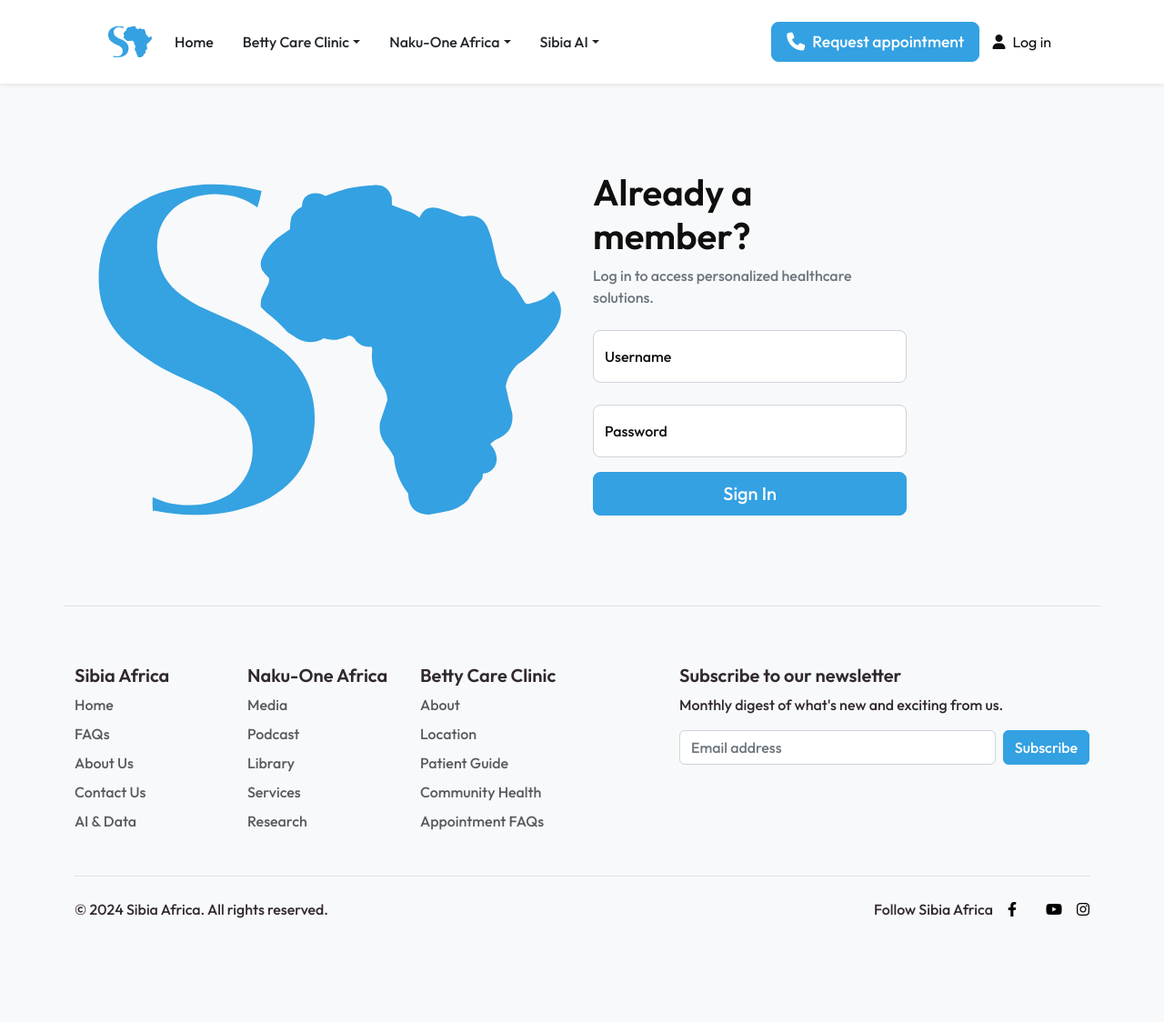
After one commit to fourpixels-studio/sibia.africa, a Django app: template account/templates/account_signin.html in a window 1280 px wide. The commit adds this page. Shown: the whole page at 91% size. Run offline with Django 5.2, Linux system fonts and the light colour scheme; the template is opened without the code that fills it: values that come from a table or form of the project are taken from there, others are empty; some libraries are stand-ins or nearby versions.

Commit message:
account app first commit

```diff
--- /dev/null
+++ b/account/templates/account_signin.html
@@ -0,0 +1,40 @@
+{% extends 'base.html' %}
+{% load static %}
+{% block body %}
+<div style="margin-top: 6.5rem;">
+    {% if signin_form.non_field_errors %}
+
+    <header class="container">
+        {% for error in signin_form.non_field_errors %}
+        <div class="alert alert-warning list-unstyled text-center" role="alert">{{ error }}</div>
+        {% endfor %}
+    </head>
+    {% endif %}
+    <main class="container">
+
+        <section class="row p-3 justify-content-bewteen align-items-center">
+            <div class="col-6 d-sm-none d-md-block">
+                <img style="max-height: 70vh;" src="{% static 'logo/logo.svg' %}" class="img-fluid"/>
+            </div>
+            <div class="col-sm-12 col-md-4">
+                <h1 class="font-alt">Already a member?</h1>
+                <p class="text-muted">Log in to access personalized healthcare solutions.</p>
+                <form method="POST" action="{% url 'account_signin' %}" class="mb-3" onsubmit="showSpinner()">
+                    {% csrf_token %}
+                    <div class="form-floating my-4">
+                        <input placeholder="Password" type="text" class="form-control form-control-lg" id="id_username" name="username" required/>
+                        <label class="text-default" for="username">Username</label>
+                        <div class="invalid-feedback">Username is required.</div>
+                    </div>
+                    <div class="form-floating">
+                        <input placeholder="Password" type="password" class="form-control form-control-lg" id="id_password" name="password" required/>
+                        <label class="text-default" for="password">Password</label>
+                        <div class="invalid-feedback">Password is required.</div>
+                    </div>
+                    <button type="submit" value="Sign In" class="btn submit-btn mt-3 w-100 btn-lg btn-primary">Sign In</button>
+                </form>
+            </div>
+        </section>
+    </main>
+</div>
+{% endblock %}
--- a/website/models.py
+++ b/website/models.py
@@ -13,8 +13,8 @@ class Homepage(models.Model):
     hero_title = models.CharField(max_length=150, blank=True, null=True)
     hero_paragraph = models.TextField(blank=True, null=True)
     hero_primary_btn = models.CharField(max_length=90, blank=True, null=True)
-    hero_secpndary_btn = models.CharField(max_length=90, blank=True, null=True)
-    hero_image = models.ImageField(
+    hero_secondary_btn = models.CharField(max_length=90, blank=True, null=True)
+    hero_image = models.FileField(
         upload_to="homepage/", blank=True, null=True)
     quote = models.TextField(blank=True, null=True)
     feature_1_title = models.CharField(max_length=150, blank=True, null=True)
--- a/website/templates/footer.html
+++ b/website/templates/footer.html
@@ -1,12 +1,66 @@
-<footer class="bg-dark text-center py-5">
-    <div class="container px-5">
-        <div class="text-white-50 small">
-            <div class="mb-2">&copy; Sibia Africa 2024. All Rights Reserved.</div>
-            <a href="#!">Privacy</a>
-            <span class="mx-1">&middot;</span>
-            <a href="#!">Terms</a>
-            <span class="mx-1">&middot;</span>
-            <a href="#!">FAQ</a>
-        </div>
+<div class="container-fluid text-brown">
+    <div class="container border-top pt-3">
+        <footer class="py-5">
+            <div class="row">
+                <div class="col-6 col-md-2 mb-3">
+                    <h5 class="font-alt">Sibia Africa</h5>
+                    <ul class="nav flex-column">
+                    <li class="nav-item mb-2"><a href="#" class="nav-link p-0 text-body-secondary">Home</a></li>
+                    <li class="nav-item mb-2"><a href="#" class="nav-link p-0 text-body-secondary">FAQs</a></li>
+                    <li class="nav-item mb-2"><a href="#" class="nav-link p-0 text-body-secondary">About Us</a></li>
+                    <li class="nav-item mb-2"><a href="#" class="nav-link p-0 text-body-secondary">Contact Us</a></li>
+                    <li class="nav-item mb-2"><a href="#" class="nav-link p-0 text-body-secondary">AI & Data</a></li>
+                    </ul>
+                </div>
+
+                <div class="col-6 col-md-2 mb-3">
+                    <h5 class="font-alt">Naku-One Africa</h5>
+                    <ul class="nav flex-column">
+                    <li class="nav-item mb-2"><a href="#" class="nav-link p-0 text-body-secondary">Media</a></li>
+                    <li class="nav-item mb-2"><a href="#" class="nav-link p-0 text-body-secondary">Podcast</a></li>
+                    <li class="nav-item mb-2"><a href="#" class="nav-link p-0 text-body-secondary">Library</a></li>
+                    <li class="nav-item mb-2"><a href="#" class="nav-link p-0 text-body-secondary">Services</a></li>
+                    <li class="nav-item mb-2"><a href="#" class="nav-link p-0 text-body-secondary">Research</a></li>
+                    </ul>
+                </div>
+
+                <div class="col-6 col-md-2 mb-3">
+                    <h5 class="font-alt">Betty Care Clinic</h5>
+                    <ul class="nav flex-column">
+                    <li class="nav-item mb-2"><a href="#" class="nav-link p-0 text-body-secondary">About</a></li>
+                    <li class="nav-item mb-2"><a href="#" class="nav-link p-0 text-body-secondary">Location</a></li>
+                    <li class="nav-item mb-2"><a href="#" class="nav-link p-0 text-body-secondary">Patient Guide</a></li>
+                    <li class="nav-item mb-2"><a href="#" class="nav-link p-0 text-body-secondary">Community Health</a></li>
+                    <li class="nav-item mb-2"><a href="#" class="nav-link p-0 text-body-secondary">Appointment FAQs</a></li>
+                    </ul>
+                </div>
+
+                <div class="col-md-5 offset-md-1 mb-3">
+                    <form>
+                    <h5 class="font-alt">Subscribe to our newsletter</h5>
+                    <p>Monthly digest of what's new and exciting from us.</p>
+                    <div class="d-flex flex-column flex-sm-row w-100 gap-2">
+                        <form action="{% url 'newsletter_subscription' %}" method="POST">
+                            {% csrf_token %}
+                            <label for="id_email" class="visually-hidden">Email address</label>
+                            <input required name="email" id="id_email" type="text" class="form-control" placeholder="Email address">
+                            <button class="btn btn-primary" type="button">Subscribe</button>
+                        </form>
+                    </div>
+                    </form>
+                </div>
+            </div>
+
+            <div class="d-flex flex-column flex-sm-row justify-content-between py-4 my-4 border-top">
+                <p>© 2024 Sibia Africa. All rights reserved.</p>
+                <ul class="list-unstyled d-flex">
+                    <li class="ms-3">Follow Sibia Africa</li>
+                    <li class="ms-3"><a class="link-body-emphasis" href="#"><i class="fa-brands fa-facebook-f"></i></a></li>
+                    <li class="ms-3"><a class="link-body-emphasis" href="#"><i class="fa-brands fa-x-twitter"></i></a></li>
+                    <li class="ms-3"><a class="link-body-emphasis" href="#"><i class="fa-brands fa-youtube"></i></a></li>
+                    <li class="ms-3"><a class="link-body-emphasis" href="#"><i class="fa-brands fa-instagram"></i></a></li>
+                </ul>
+            </div>
+        </footer>
     </div>
-</footer>
+</div>
--- a/website/templates/modals/login.html
+++ b/website/templates/modals/login.html
@@ -4,7 +4,7 @@
             <div class="modal-body">
                 <div class="container">
                     <div class="row justify-content-center align-items-center g-3">
-                        <form  method="POST" enctype="multipart/form-data" class="col mb-3">
+                        <form action="{% url 'account_signin' %}" method="POST" enctype="multipart/form-data" class="col mb-3" onsubmit="showSpinner()">
                             {% csrf_token %}
                             <div class="d-flex mt-4 justify-content-between">
                                 <h3 class="font-alt">Welcome back!</h3>
@@ -21,7 +21,7 @@
                                 <label for="password">Password</label>
                                 <div class="invalid-feedback">Password is required.</div>
                             </div>
-                            <input type="submit" value="Sign In" class="btn my-4 btn-primary btn-lg w-100"/>
+                            <input type="submit" value="Sign in" class="btn my-4 btn-primary btn-lg w-100"/>
                             <p>Don't have an account? <span><a class="link fw-bold">Create account</a></span></p>
                         </form>
                     </div>
--- a/website/templates/modals/request_appointment.html
+++ b/website/templates/modals/request_appointment.html
@@ -6,7 +6,7 @@
                 <button class="btn-close btn-close-white" type="button" data-bs-dismiss="modal" aria-label="Close"></button>
             </div>
             <div class="modal-body border-0 p-4">
-                <form id="contactForm" data-sb-form-api-token="API_TOKEN">
+                <form id="contactForm" method="POST" onsubmit="showSpinner()">
                     <!-- Name input-->
                     <div class="form-floating mb-3">
                         <input class="form-control" id="name" type="text" placeholder="Enter your name..." data-sb-validations="required" />
@@ -32,27 +32,15 @@
                         <label for="message">Message</label>
                         <div class="invalid-feedback" data-sb-feedback="message:required">A message is required.</div>
                     </div>
-                    <!-- Submit success message-->
-                    <!---->
-                    <!-- This is what your users will see when the form-->
-                    <!-- has successfully submitted-->
                     <div class="d-none" id="submitSuccessMessage">
                         <div class="text-center mb-3">
                             <div class="fw-bolder">Form submission successful!</div>
-                            To activate this form, sign up at
-                            <br />
-                                    <a href="https://startbootstrap.com/solution/contact-forms">https://startbootstrap.com/solution/contact-forms</a>
-                                </div>
-                            </div>
-                            <!-- Submit error message-->
-                            <!---->
-                            <!-- This is what your users will see when there is-->
-                            <!-- an error submitting the form-->
-                            <div class="d-none" id="submitErrorMessage"><div class="text-center text-danger mb-3">Error sending message!</div></div>
-                            <!-- Submit Button-->
-                            <div class="d-grid"><button class="btn btn-primary rounded-pill btn-lg disabled" id="submitButton" type="submit">Submit</button></div>
-                        </form>
+                        </div>
                     </div>
-                </div>
+                    <div class="d-none" id="submitErrorMessage"><div class="text-center text-danger mb-3">Error sending message!</div></div>
+                    <div class="d-grid"><button class="btn btn-primary btn-lg disabled" id="submitButton" type="submit">Submit</button></div>
+                </form>
             </div>
         </div>
+    </div>
+</div>
--- a/website/templates/navbar.html
+++ b/website/templates/navbar.html
@@ -24,8 +24,8 @@
                 </li>
                 <li class="nav-item">
                     <div class="dropdown">
-                        <a class="nav-link me-lg-3 dropdown-toggle hover"  id="dropdownNakuOneAfrica" data-bs-toggle="dropdown" aria-expanded="false">Naku-One Africa</a>
-                        <ul class="dropdown-menu" aria-labelledby="dropdownNakuOneAfrica">
+                        <a class="nav-link me-lg-3 dropdown-toggle hover"  id="dropdownAdmin" data-bs-toggle="dropdown" aria-expanded="false">Naku-One Africa</a>
+                        <ul class="dropdown-menu" aria-labelledby="dropdownAdmin">
                             <li><a class="dropdown-item" href="#">Contact</a></li>
                             <li><a class="dropdown-item" href="#">Library</a></li>
                             <li><a class="dropdown-item" href="#">Services</a></li>
@@ -43,9 +43,6 @@
                         </ul>
                     </div>
                 </li>
-                {% if request.user.is_authenticated and request.user.is_superuser %}
-                <li class="nav-item"><a class="nav-link me-lg-3" href="/admin/">Admin</a></li>
-                {% endif %}
             </ul>
             <button class="btn btn-primary btn-lg px-3 mb-2 mb-lg-0" data-bs-toggle="modal" data-bs-target="#feedbackModal">
                 <span class="d-flex align-items-center">
@@ -53,12 +50,22 @@
                     <span class="small">Request appointment</span>
                 </span>
             </button>
+            {% if request.user.is_authenticated and request.user.is_superuser %}
+            <div class="dropdown">
+                <a class="no-btn ms-2 mb-2 mb-lg-0 dropdown-toggle hover"  id="dropdownAdmin" data-bs-toggle="dropdown" aria-expanded="false">Admin</a>
+                <ul class="dropdown-menu" aria-labelledby="dropdownAdmin">
+                    <li><a class="dropdown-item" href="/admin/">Admin</a></li>
+                    <li><a class="dropdown-item" href="{% url 'account_signout' %}">Log out</a></li>
+                </ul>
+            </div>
+            {% else %}
             <button class="no-btn ms-2 mb-2 mb-lg-0" data-bs-toggle="modal" data-bs-target="#loginModal">
                 <span class="d-flex align-items-center">
                     <i class="fa-solid fa-user me-2"></i>
-                    <span class="">Log in</span>
+                    <span>Log in</span>
                 </span>
             </button>
+            {% endif %}
         </div>
     </div>
 </nav>
```
Also changed, not shown: account/urls.py (added, +7 -0 lines), account/views.py (added, +43 -0 lines), website/templates/index.html (+25 -29 lines), website/views.py (+23 -4 lines), account/__init__.py (added).
